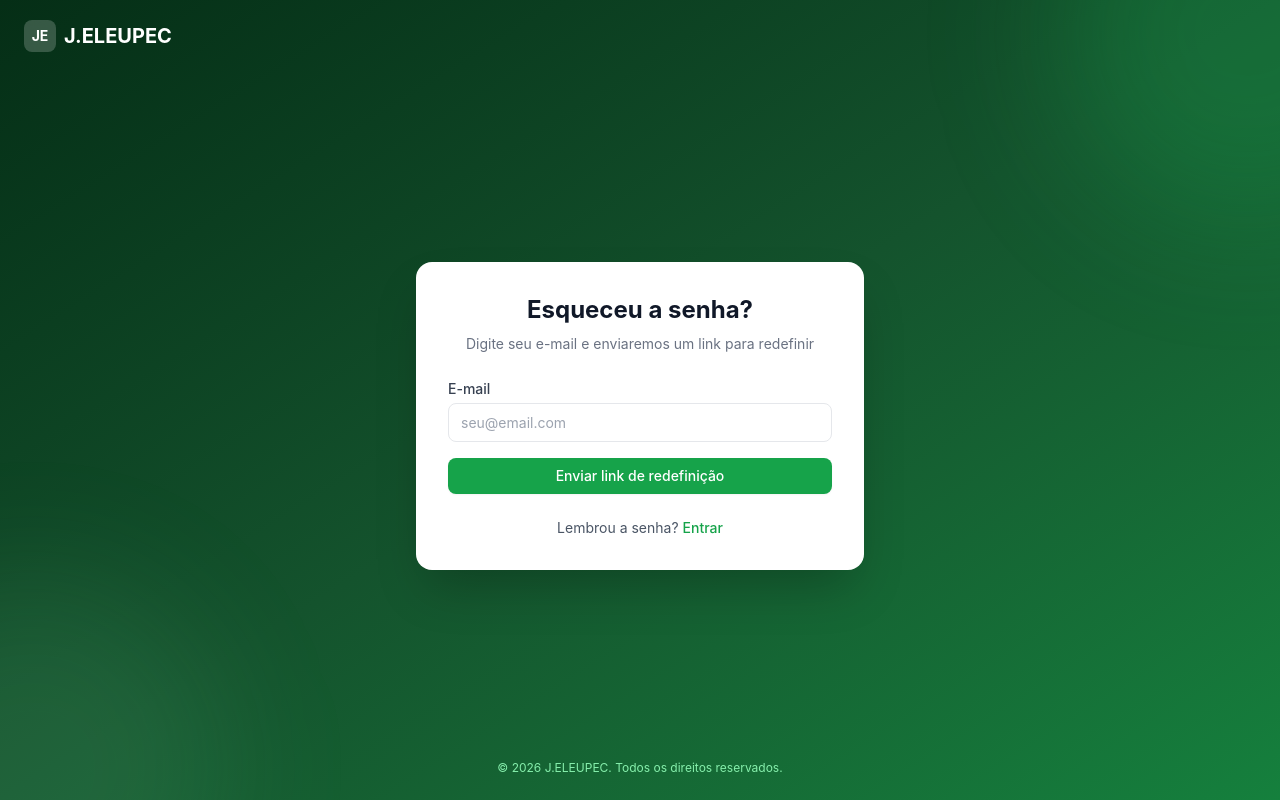
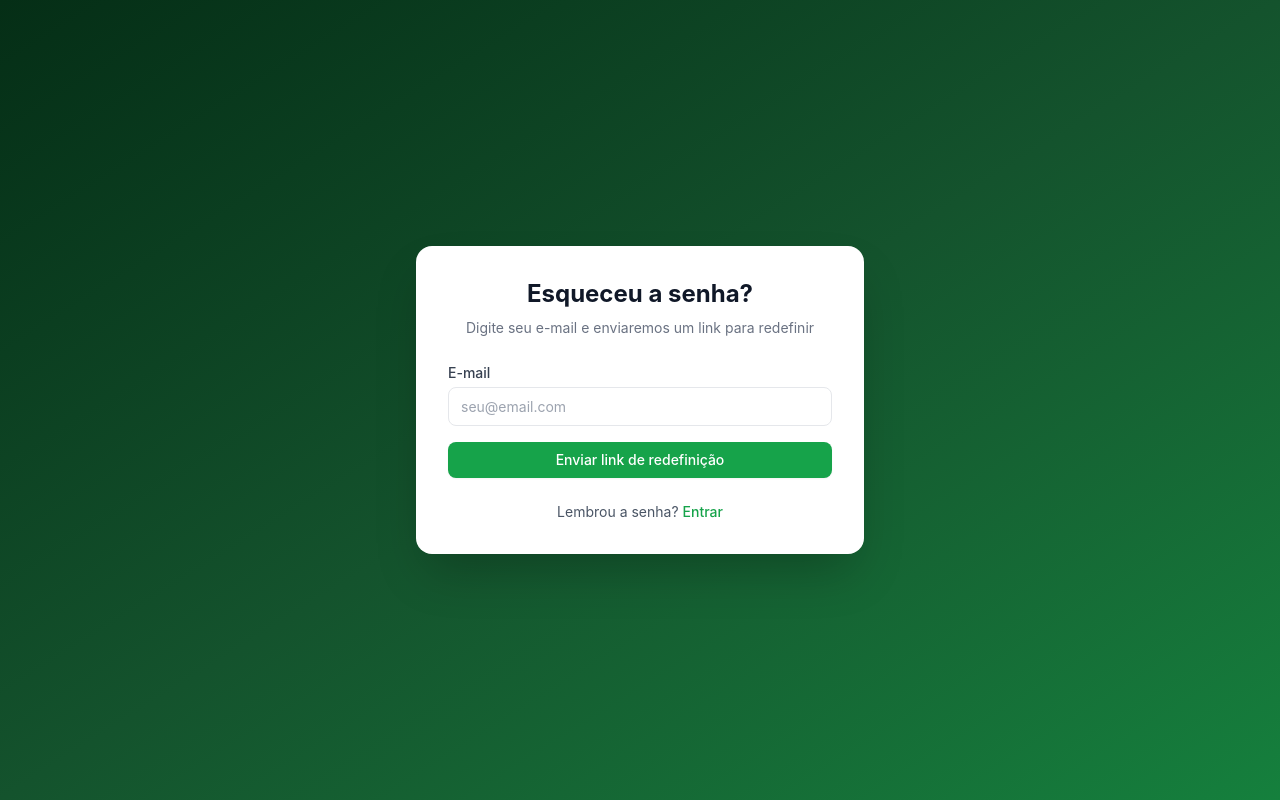
Before and after one commit to imjeaneleuterio-hue/agropec-saas, a Next.js app: page /esqueci-senha in a window 1280 px wide. Built offline with nearby package versions, Linux system fonts and the light colour scheme.

Commit message:
fix: mover esqueci-senha e redefinir-senha para fora do grupo (auth)

```diff
--- a/src/app/(auth)/esqueci-senha/page.tsx
+++ b/src/app/esqueci-senha/page.tsx
@@ -30,8 +30,8 @@ export default function EsqueciSenhaPage() {
   }
 
   return (
-    <div className="w-full max-w-md">
-      <div className="bg-white rounded-2xl shadow-2xl p-8">
+    <div className="min-h-screen bg-gradient-to-br from-primary-950 via-primary-900 to-primary-700 flex items-center justify-center p-4">
+      <div className="w-full max-w-md bg-white rounded-2xl shadow-2xl p-8">
         {enviado ? (
           <div className="text-center">
             <div className="text-5xl mb-4">📧</div>
--- a/src/app/(auth)/redefinir-senha/page.tsx
+++ b/src/app/redefinir-senha/page.tsx
@@ -62,11 +62,9 @@ function RedefinirContent() {
         <h1 className="text-2xl font-bold text-gray-900">Nova senha</h1>
         <p className="text-gray-500 text-sm mt-2">Escolha uma nova senha para sua conta</p>
       </div>
-
       {error && (
         <div className="mb-4 p-3 bg-red-50 border border-red-200 rounded-lg text-red-700 text-sm">{error}</div>
       )}
-
       <form onSubmit={handleSubmit} className="space-y-4">
         <div>
           <label className="label">Nova senha</label>
@@ -93,8 +91,8 @@ function RedefinirContent() {
 
 export default function RedefinirSenhaPage() {
   return (
-    <div className="w-full max-w-md">
-      <div className="bg-white rounded-2xl shadow-2xl p-8">
+    <div className="min-h-screen bg-gradient-to-br from-primary-950 via-primary-900 to-primary-700 flex items-center justify-center p-4">
+      <div className="w-full max-w-md bg-white rounded-2xl shadow-2xl p-8">
         <Suspense>
           <RedefinirContent />
         </Suspense>
```
